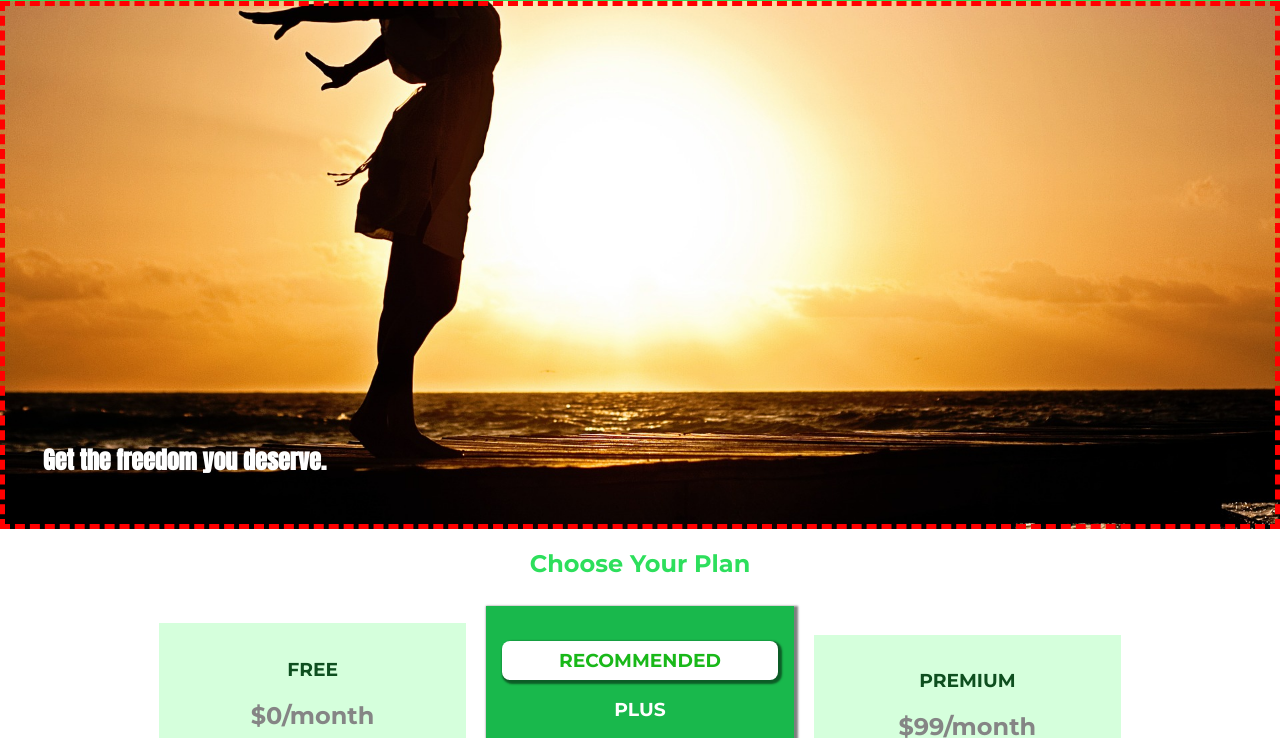
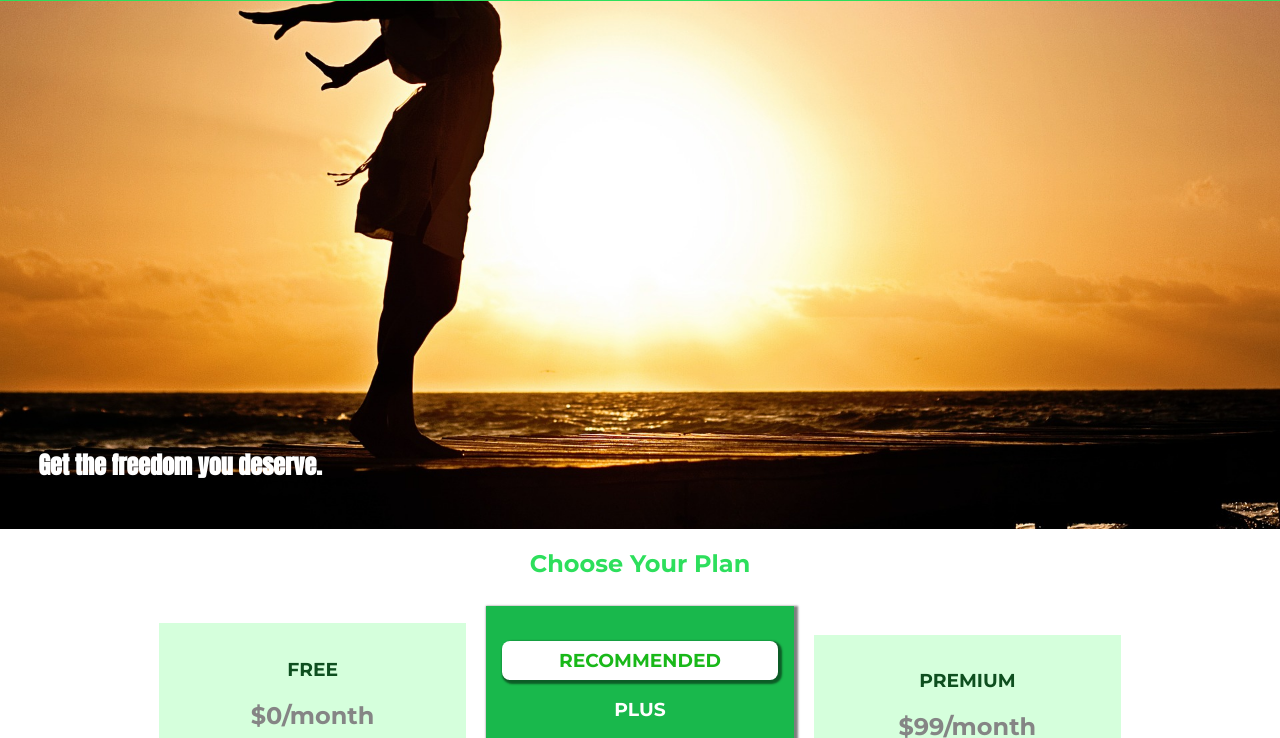
Before and after one commit to whyang0808/learning-css, a plain HTML site: page uHost/index.html in a window 1280 px wide. Shown: the part 42-780 px from the top of the page. Drawn offline with Linux system fonts and the light colour scheme.

Commit message:
Using the 'background' shorthand

```diff
--- a/uHost/main.css
+++ b/uHost/main.css
@@ -1,16 +1,16 @@
 #product-overview {
-    /* background: url("freedom.jpg"); */
-    background-image: url("freedom.jpg");
+    background: url("freedom.jpg") left 10% bottom 20%/cover no-repeat border-box;
+    /* background-image: url("freedom.jpg");
     background-size: cover;
-    background-position: left 10% bottom 20%;
-    background-repeat: no-repeat;
+    background-position: left 10% bottom 20%; */
+    /* background-repeat: no-repeat;
     background-origin: border-box;
-    background-clip: border-box;
+    background-clip: border-box; */
     width: 100%;
     height: 528px;
     padding: 10px;
     margin-top: 43px;
-    border: 5px dashed red;
+    /* border: 5px dashed red; */
     position: relative;
 }
 
```
